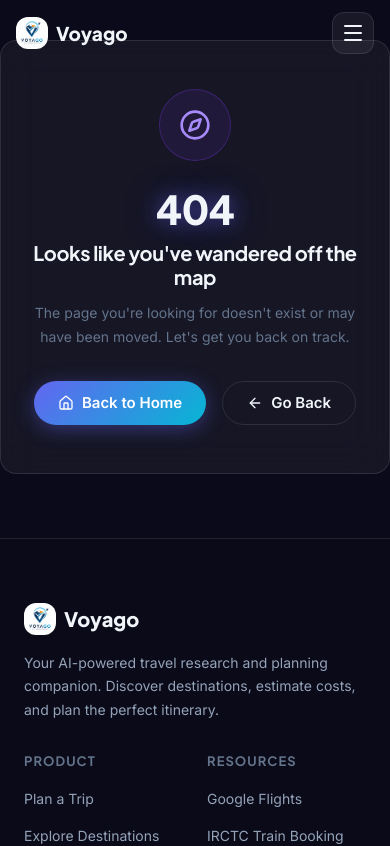
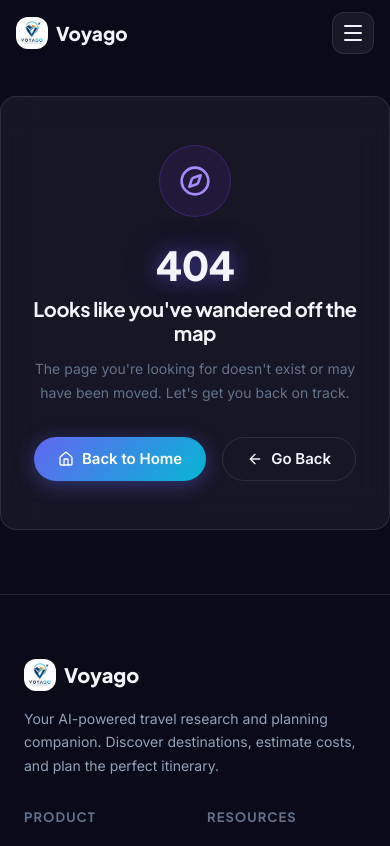
Before and after one commit to Subha2707/Voyago, a React (Vite) app in the folder client/: page /404 in a window 390 px wide. Shown: the top 846 px of the page. Built offline with nearby package versions, Linux system fonts and the light colour scheme; no server answers.

Commit message:
Fix gap between fixed navbar and page content on small screens

```diff
--- a/client/src/index.css
+++ b/client/src/index.css
@@ -3730,14 +3730,16 @@
 
 /* Give content a comfortable gap below the fixed navbar on every page. */
 main.container.section,
-main.container section {
-  padding-top: calc(var(--space-24) + 8px);
+main.container section,
+.landing-layout > main {
+  padding-top: calc(var(--space-24) + 8px) !important;
 }
 
 @media (max-width: 640px) {
   main.container.section,
-  main.container section {
-    padding-top: var(--space-24);
+  main.container section,
+  .landing-layout > main {
+    padding-top: var(--space-24) !important;
   }
 
   /* Slimmer navbar + breathing room so items never congest */
```
